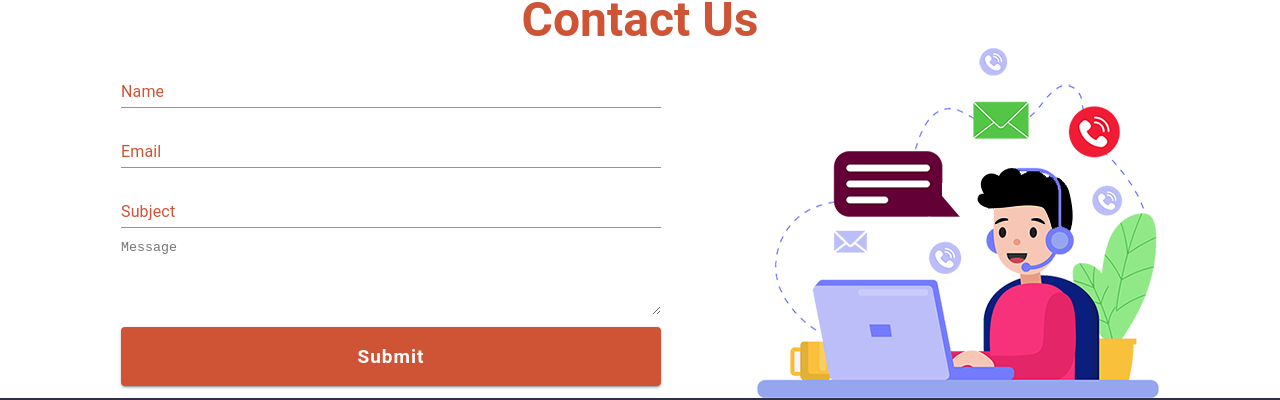
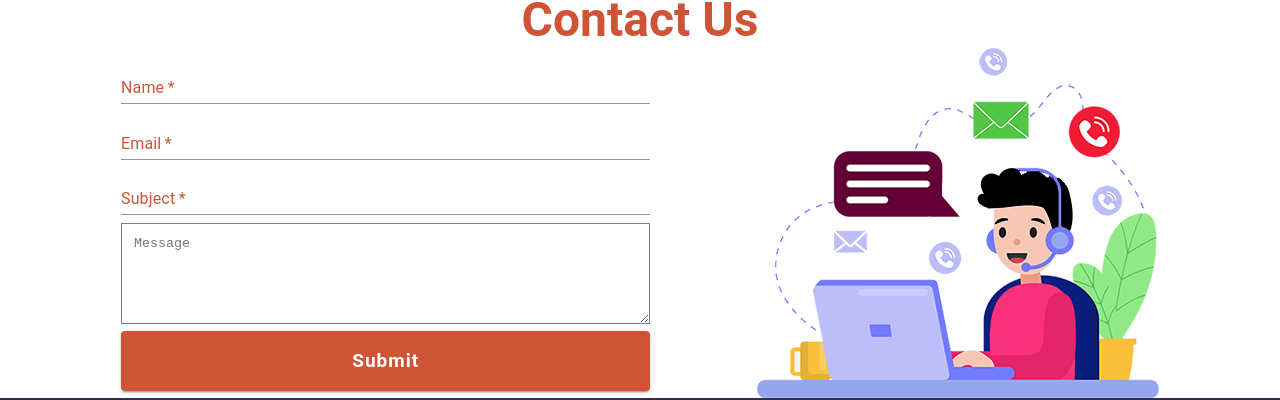
Before and after one commit to adityamanas/logistics-web, a Next.js app: page / in a window 1280 px wide. Both pictures are taken after a click on the button "Contact Us". Shown: the part 2313-2713 px from the top of the page. Built offline with nearby package versions, Linux system fonts and the light colour scheme.

Commit message:
contactus-update

```diff
--- a/app/components/Header/Header.tsx
+++ b/app/components/Header/Header.tsx
@@ -351,9 +351,12 @@ const Header: React.FC<HeaderProps> = ({ onContactUsClick }) => {
           <Typography variant="h6">Network</Typography>
           <Typography variant="h6">Services</Typography>
           <Typography variant="h6">Resources</Typography>
-          {/* Add other menu items as needed */}
-          <Button variant="outlined" className={classes.getStartedButton}>
-            Get Started
+          <Button
+            variant="outlined"
+            className={classes.getStartedButton}
+            onClick={onContactUsClick}
+          >
+            Contact Us{" "}
           </Button>
         </div>
       )}
--- a/app/components/Home/ContactUsForm.tsx
+++ b/app/components/Home/ContactUsForm.tsx
@@ -9,8 +9,47 @@ import Image from "next/image";
 import React, { useState } from "react";
 import ContactImg from "../../../public/images/contact-us.png";
 import Container from "../Container/Container";
+import { makeStyles } from "@material-ui/core/styles";
+
+const useStyles = makeStyles({
+  formContainer: {
+    "@media (max-width:768px)": {
+      flexDirection: "column-reverse!important",
+      "& img": {
+        width: "100%",
+      },
+    },
+
+  },
+  formSection: {
+    "@media (max-width:768px)": {
+      marginTop: "24px",
+      width: "100%!important",
+    },
+  },
+  formMainDiv: {
+    "@media (max-width:768px)": {
+      padding: "21px 12px!important",
+
+    },
+  },
+  formTextField: {
+    border: "1px solid gray!important",
+    padding: "12px",
+
+    "@media (max-width:768px)": {
+      border: "1px solid gray!important",
+      margin: "12px 0px",
+      padding: "12px",
+    },
+  },
+  TextField: {
+    paddingTop: "12px",
+  }
+});
 
 const ContactUsForm: React.FC = () => {
+  const classes = useStyles();
   const [formData, setFormData] = useState({
     name: "",
     email: "",
@@ -33,6 +72,7 @@ const ContactUsForm: React.FC = () => {
       [name]: value,
     }));
 
+    // Validation logic
     if (name === "name" && value.trim() === "") {
       setErrors((prevErrors) => ({
         ...prevErrors,
@@ -46,7 +86,7 @@ const ContactUsForm: React.FC = () => {
     } else {
       setErrors((prevErrors) => ({
         ...prevErrors,
-        [name]: "",
+        [name]: "", // Clear the error message if no validation error
       }));
     }
   };
@@ -62,6 +102,7 @@ const ContactUsForm: React.FC = () => {
     });
   };
 
+  // Function to validate email format
   const validateEmail = (email: string) => {
     const re = /^[a-zA-Z0-9._%+-]+@[a-zA-Z0-9.-]+\.[a-zA-Z]{2,}$/;
     return re.test(String(email).toLowerCase());
@@ -70,7 +111,8 @@ const ContactUsForm: React.FC = () => {
   return (
     <>
       <Container>
-        <div style={{ height: "100%", padding: "0 80px" }}>
+        <div className={classes.formMainDiv}
+          style={{ height: "100%", padding: "0 80px" }}>
           <Typography
             variant="h3"
             style={{
@@ -81,21 +123,23 @@ const ContactUsForm: React.FC = () => {
           >
             Contact Us
           </Typography>
-          <div style={{ display: "flex", justifyContent: "space-between" }}>
-            <form
+          <div className={classes.formContainer} style={{ display: "flex", justifyContent: "space-between" }}>
+            <form className={classes.formSection}
               onSubmit={handleSubmit}
               style={{
                 display: "flex",
                 flexDirection: "column",
                 justifyContent: "space-evenly",
+                width: "51%",
               }}
             >
               <TextField
                 id="name"
                 name="name"
                 label="Name"
+                required
                 variant="standard"
-                style={{ width: "540px" }}
+                // style={{ width: "540px" }}
                 value={formData.name}
                 onChange={handleChange}
                 error={!!errors.name}
@@ -116,6 +160,7 @@ const ContactUsForm: React.FC = () => {
                 id="email"
                 name="email"
                 label="Email"
+                required
                 variant="standard"
                 value={formData.email}
                 onChange={handleChange}
@@ -138,6 +183,7 @@ const ContactUsForm: React.FC = () => {
                 name="subject"
                 label="Subject"
                 variant="standard"
+                required
                 value={formData.subject}
                 onChange={handleChange}
                 error={!!errors.subject}
@@ -155,9 +201,11 @@ const ContactUsForm: React.FC = () => {
                 }}
               />
               <TextareaAutosize
+                className={classes.formTextField}
                 minRows={5}
                 id="message"
                 name="message"
+                required
                 placeholder="Message"
                 value={formData.message}
                 onChange={handleChange}
@@ -188,193 +236,3 @@ const ContactUsForm: React.FC = () => {
 };
 
 export default ContactUsForm;
-
-// "use client";
-// import {
-//   Button,
-//   TextField,
-//   TextareaAutosize,
-//   Typography,
-// } from "@material-ui/core";
-// import Image from "next/image";
-// import React, { useState } from "react";
-// import ContactImg from "../../../public/images/contact-us.png";
-// import Container from "../Container/Container";
-
-// const ContactUsForm: React.FC = () => {
-//   const [formData, setFormData] = useState({
-//     name: "",
-//     email: "",
-//     subject: "",
-//     message: "",
-//   });
-
-//   const [errors, setErrors] = useState({
-//     name: "",
-//     email: "",
-//     subject: "",
-//   });
-
-//   const handleChange = (
-//     e: React.ChangeEvent<HTMLInputElement | HTMLTextAreaElement>
-//   ) => {
-//     const { name, value } = e.target;
-//     setFormData((prevState) => ({
-//       ...prevState,
-//       [name]: value,
-//     }));
-
-//     // Validation logic
-//     if (name === "name" && value.trim() === "") {
-//       setErrors((prevErrors) => ({
-//         ...prevErrors,
-//         name: "Name is required",
-//       }));
-//     } else if (name === "email" && !validateEmail(value)) {
-//       setErrors((prevErrors) => ({
-//         ...prevErrors,
-//         email: "Invalid email address",
-//       }));
-//     } else {
-//       setErrors((prevErrors) => ({
-//         ...prevErrors,
-//         [name]: "", // Clear the error message if no validation error
-//       }));
-//     }
-//   };
-
-//   const handleSubmit = (e: React.FormEvent) => {
-//     e.preventDefault();
-//     console.log(formData);
-//     setFormData({
-//       name: "",
-//       email: "",
-//       subject: "",
-//       message: "",
-//     });
-//   };
-
-//   // Function to validate email format
-//   const validateEmail = (email: string) => {
-//     const re = /^[a-zA-Z0-9._%+-]+@[a-zA-Z0-9.-]+\.[a-zA-Z]{2,}$/;
-//     return re.test(String(email).toLowerCase());
-//   };
-
-//   return (
-//     <>
-//       <Container>
-//         <div style={{ padding: "0 20px" }}>
-//           <Typography
-//             variant="h3"
-//             style={{
-//               textAlign: "center",
-//               color: "#cf5435",
-//               fontWeight: "bold",
-//             }}
-//           >
-//             Contact Us
-//           </Typography>
-//           <form onSubmit={handleSubmit} style={{ margin: "20px 0" }}>
-//             <TextField
-//               id="name"
-//               name="name"
-//               label="Name"
-//               variant="standard"
-//               fullWidth
-//               value={formData.name}
-//               onChange={handleChange}
-//               error={!!errors.name}
-//               helperText={errors.name}
-//               InputProps={{
-//                 style: {
-//                   color: "#cf5435",
-//                   borderColor: "#cf5435",
-//                 },
-//               }}
-//               InputLabelProps={{
-//                 style: {
-//                   color: "#cf5435",
-//                 },
-//               }}
-//             />
-//             <TextField
-//               id="email"
-//               name="email"
-//               label="Email"
-//               variant="standard"
-//               fullWidth
-//               value={formData.email}
-//               onChange={handleChange}
-//               error={!!errors.email}
-//               helperText={errors.email}
-//               InputProps={{
-//                 style: {
-//                   color: "#cf5435",
-//                   borderColor: "#cf5435",
-//                 },
-//               }}
-//               InputLabelProps={{
-//                 style: {
-//                   color: "#cf5435",
-//                 },
-//               }}
-//             />
-//             <TextField
-//               id="subject"
-//               name="subject"
-//               label="Subject"
-//               variant="standard"
-//               fullWidth
-//               value={formData.subject}
-//               onChange={handleChange}
-//               error={!!errors.subject}
-//               helperText={errors.subject}
-//               InputProps={{
-//                 style: {
-//                   color: "#cf5435",
-//                   borderColor: "#cf5435",
-//                 },
-//               }}
-//               InputLabelProps={{
-//                 style: {
-//                   color: "#cf5435",
-//                 },
-//               }}
-//             />
-//             <TextareaAutosize
-//               minRows={5}
-//               id="message"
-//               name="message"
-//               placeholder="Message"
-//               fullWidth
-//               value={formData.message}
-//               onChange={handleChange}
-//               style={{ border: "none", width: "100%" }}
-//             />
-//             <Button
-//               type="submit"
-//               variant="contained"
-//               fullWidth
-//               style={{
-//                 background: "#cf5435",
-//                 color: "white",
-//                 padding: "13px 0",
-//                 fontWeight: "bold",
-//                 fontSize: "19px",
-//                 textTransform: "capitalize",
-//                 letterSpacing: "1px",
-//               }}
-//             >
-//               Submit
-//             </Button>
-//           </form>
-//         </div>
-//         <div style={{ textAlign: "center" }}>
-//           <Image src={ContactImg} alt="contact" width={400} height={300} />
-//         </div>
-//       </Container>
-//     </>
-//   );
-// };
-
-// export default ContactUsForm;
```
